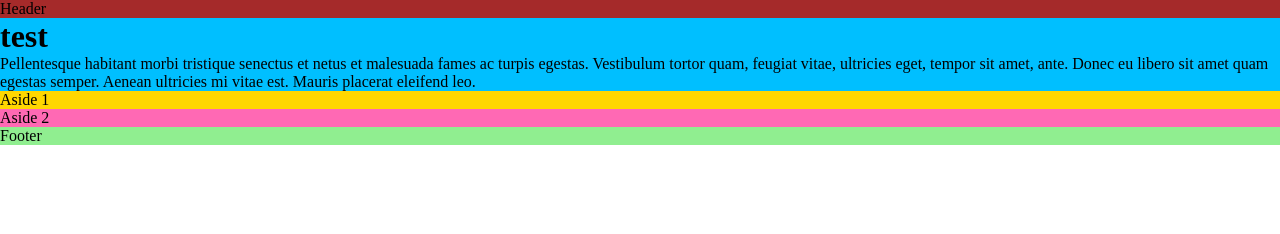
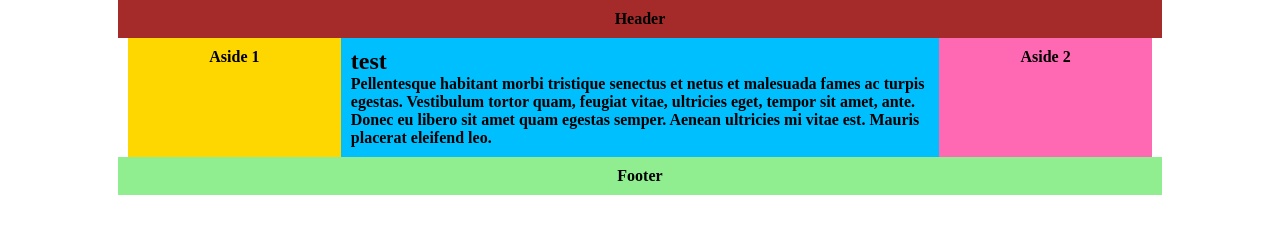
Before and after one commit to kamuuucka/web_y1, a plain HTML site: page wave4_mediaqueries_liquid_layouts_wk6_templates/wave4_mediaqueries_liquid_layouts_wk6_templates/templates/8/index.html in a window 1280 px wide. Drawn offline with Linux system fonts and the light colour scheme.

Commit message:
wave4:ass8

```diff
--- a/wave4_mediaqueries_liquid_layouts_wk6_templates/wave4_mediaqueries_liquid_layouts_wk6_templates/templates/8/css/style.css
+++ b/wave4_mediaqueries_liquid_layouts_wk6_templates/wave4_mediaqueries_liquid_layouts_wk6_templates/templates/8/css/style.css
@@ -1,9 +1,10 @@
-*{
-    margin:0;
-    padding:0;
+* {
+    margin: 0;
+    padding: 0;
 }
-body{
-    display:flex;
+
+body {
+    display: flex;
     justify-content: center;
 }
 
@@ -12,13 +13,12 @@ section {
     text-align: center;
 }
 
-section > * {
+section>* {
     padding: 10px;
 }
 
 header {
-    background-color:brown;
-
+    background-color: brown;
 }
 
 footer {
@@ -30,10 +30,78 @@ main {
     background: deepskyblue;
 }
 
-.aside_1{
+.aside_1 {
     background: gold;
 }
 
-.aside_2{
+.aside_2 {
     background: hotpink;
 }
+
+@media screen and (max-width: 600px) {
+    section {
+        display: flex;
+        justify-content: center;
+        flex-wrap: wrap;
+    }
+    header,
+    main,
+    aside,
+    footer {
+        /* width: 100%; */
+        flex: 0 0 100%;
+    }
+}
+
+@media screen and (min-width: 601px) and (max-width: 1000px) {
+    section {
+        display: flex;
+        justify-content: center;
+        flex-wrap: wrap;
+    }
+    header,
+    main,
+    aside,
+    footer {
+        /* width: 100%; */
+        flex: 0 0 100%;
+    }
+    aside {
+        flex-basis: calc(50% - 20px);
+    }
+}
+
+@media screen and (min-width: 1001px) {
+    section {
+        display: flex;
+        justify-content: center;
+        flex-wrap: wrap;
+        width: 80%;
+    }
+    header,
+    main,
+    aside,
+    footer {
+        /* width: 100%; */
+        flex: 0 0 100%;
+    }
+    aside {
+        flex: 1 0 0;
+    }
+    header {
+        order: 0;
+    }
+    .aside_1 {
+        order: 1;
+    }
+    .aside_2 {
+        order: 3;
+    }
+    main {
+        flex: 3 0 0;
+        order: 2;
+    }
+    footer {
+        order: 4;
+    }
+}
--- a/wave4_mediaqueries_liquid_layouts_wk6_templates/wave4_mediaqueries_liquid_layouts_wk6_templates/templates/8/index.html
+++ b/wave4_mediaqueries_liquid_layouts_wk6_templates/wave4_mediaqueries_liquid_layouts_wk6_templates/templates/8/index.html
@@ -1,5 +1,6 @@
 <!DOCTYPE html>
 <html lang="en">
+
 <head>
     <meta charset="UTF-8">
 
@@ -9,18 +10,23 @@
     <title>Assignment 5.8: The Power of Flex</title>
     <link rel="stylesheet" href="css/style.css" />
 </head>
+
 <body>
     <h6 hidden>bodyTitle</h6>
-        <div class="container">
+    <section class="container">
         <header>Header</header>
         <main>
             <h1>test</h1>
-                <p>Pellentesque habitant morbi tristique senectus et netus et malesuada fames ac turpis egestas. Vestibulum tortor quam, feugiat vitae, ultricies eget, tempor sit amet, ante. Donec eu libero sit amet quam egestas semper. Aenean ultricies mi vitae est. Mauris placerat eleifend leo.</p>
+            <p>Pellentesque habitant morbi tristique senectus et netus et malesuada fames ac turpis egestas. Vestibulum tortor quam, feugiat vitae, ultricies eget, tempor sit amet, ante. Donec eu libero sit amet quam egestas semper. Aenean ultricies mi vitae
+                est. Mauris placerat eleifend leo.</p>
         </main>
-            <aside class="aside_1"><h6 hidden>aside1Title</h6>Aside 1</aside>
-            <aside class="aside_2"><h6 hidden>adide2Title</h6>Aside 2</aside>
+        <aside class="aside_1">
+            <h6 hidden>aside1Title</h6>Aside 1</aside>
+        <aside class="aside_2">
+            <h6 hidden>adide2Title</h6>Aside 2</aside>
         <footer>Footer</footer>
-        </div>
+    </section>
 
 </body>
+
 </html>
```
Lines whose indentation alone changed are shown as unchanged.
